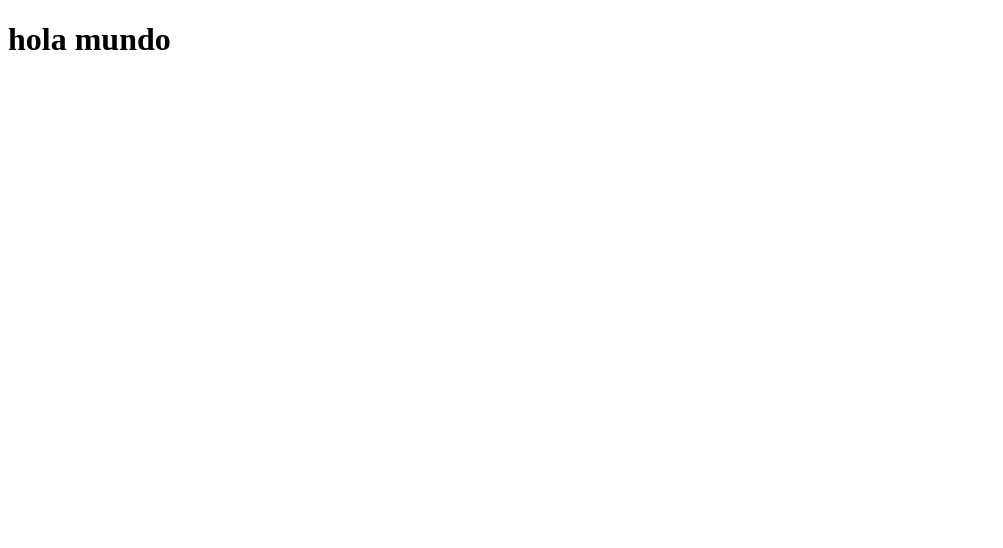
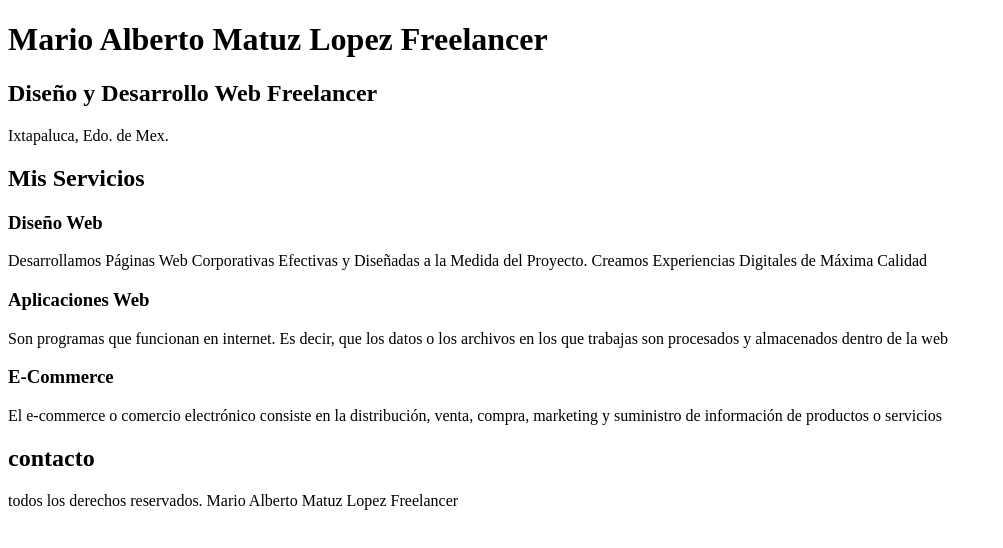
Before and after one commit to Kanemaniaco/html-project-1, a plain HTML site: page index.html in a window 1280 px wide. Shown: the whole page, without its empty margins (0-1003 px from the left). Drawn offline with Linux system fonts and the light colour scheme.

Commit message:
add structure of html

```diff
--- a/index.html
+++ b/index.html
@@ -4,9 +4,63 @@
     <meta charset="UTF-8">
     <meta http-equiv="X-UA-Compatible" content="IE=edge">
     <meta name="viewport" content="width=device-width, initial-scale=1.0">
-    <title>Document</title>
+    <title>Diseñador freelancer</title>
 </head>
 <body>
-    <h1>hola mundo</h1>
+    <header>
+        <h1>
+            Mario Alberto Matuz Lopez Freelancer
+        </h1>
+    </header>
+    <section>
+        <h2>
+            Diseño y Desarrollo Web Freelancer
+        </h2>
+        <p>Ixtapaluca, Edo. de Mex.</p>
+    </section>
+    <main>
+        <h2>
+            Mis Servicios
+        </h2>
+
+        <section>
+            <h3>
+                Diseño Web
+            </h3>
+            <p>
+                Desarrollamos Páginas Web Corporativas Efectivas y Diseñadas a la Medida del Proyecto. Creamos Experiencias Digitales de Máxima Calidad
+            </p>
+        </section>
+
+        <section>
+            <h3>
+                Aplicaciones Web
+            </h3>
+            <p>
+                Son programas que funcionan en internet. Es decir, que los datos o los archivos en los que trabajas son procesados y almacenados dentro de la web
+            </p>
+        </section>
+
+        <section>
+            <h3>
+                E-Commerce
+            </h3>
+            <p>El e-commerce o comercio electrónico consiste en la distribución, venta, compra, marketing y suministro de información de productos o servicios</p>
+        </section>
+
+    </main>
+
+    <section>
+        <h2>
+            contacto
+        </h2>
+    </section>
+
+    <footer>
+        <p>
+            todos los derechos reservados. Mario Alberto Matuz Lopez Freelancer
+        </p>
+    </footer>
+
 </body>
 </html>
```
